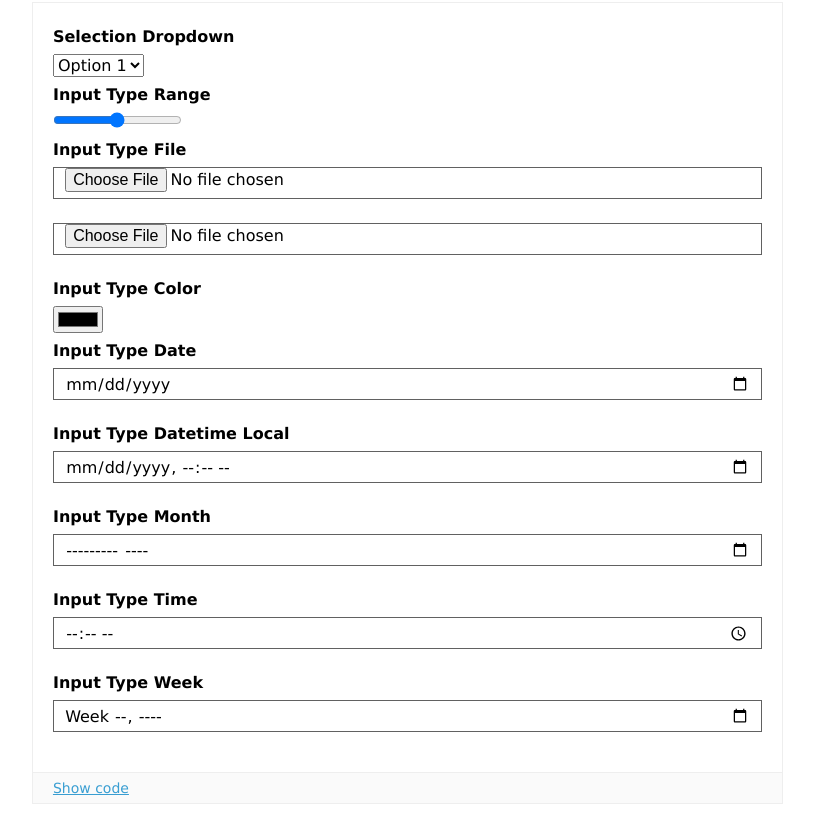
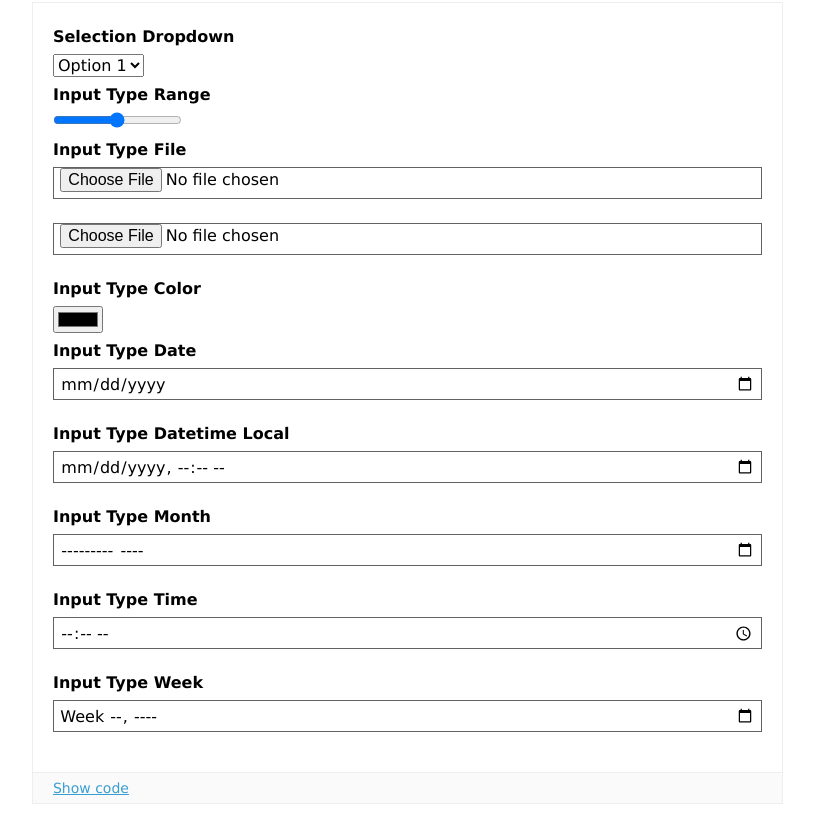
Before and after one commit to codeforamerica/style-guide, a Jekyll site: the page built from _atoms/buttons_and_forms.md, in a window 1280 px wide. Shown: the part 2838-3651 px from the top of the page, without its empty margins (427-1241 px from the left). Built offline with Jekyll 4.4.1, drawn with Linux system fonts in a browser that asks for light colours; nearby versions of some CDN libraries.

Commit message:
Reduce left- and right-padding in inputs

```diff
--- a/_sass/atoms/_input.scss
+++ b/_sass/atoms/_input.scss
@@ -21,7 +21,7 @@ textarea  {
   width: 100%;
   outline: none;
   font-size: $base-font-size;
-  padding: 0 .7em;
+  padding: 0 .4em;
   margin: .5em 0 1.5em 0;
   height: 2em;
 }
```
